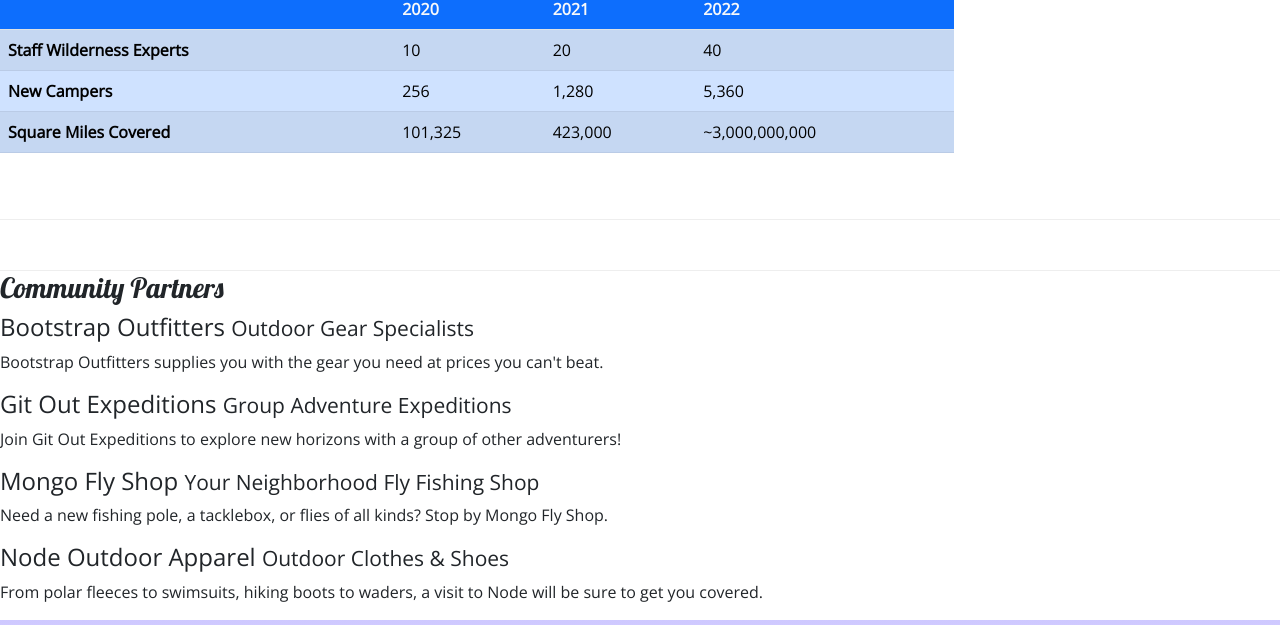
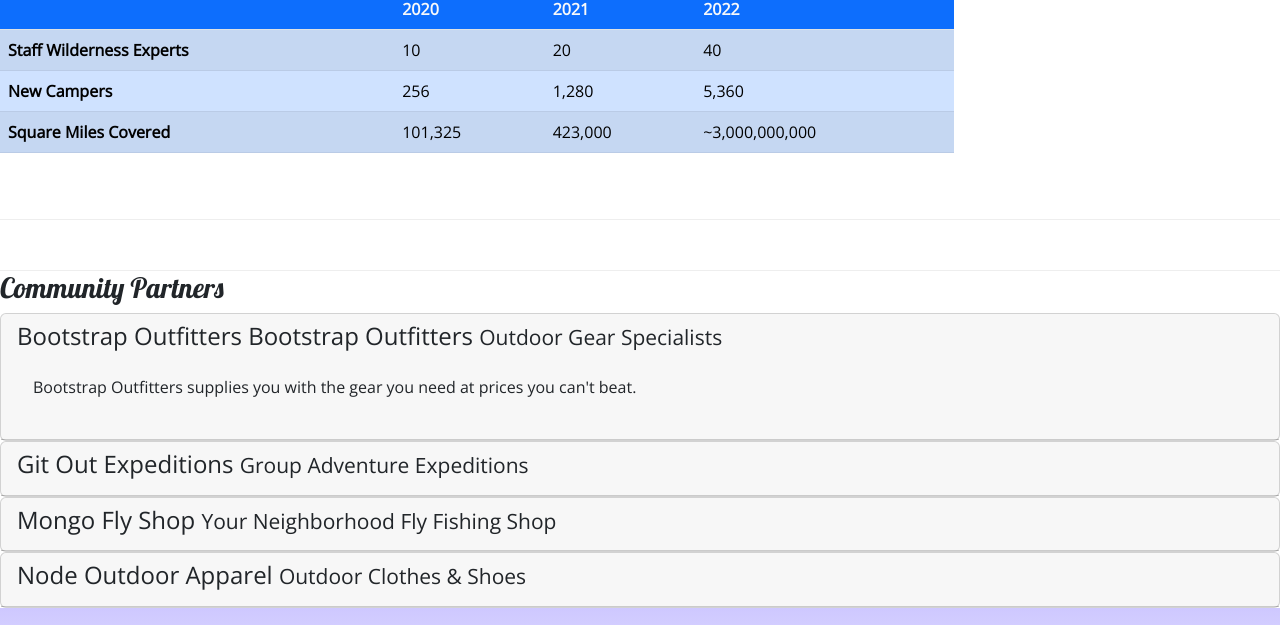
Before and after one commit to drmphobwcodes/nucampsite, a website: page aboutus.html in a window 1280 px wide. Shown: the part 1130-1755 px from the top of the page. Drawn offline with nearby package versions, Linux system fonts and the light colour scheme.

Commit message:
Collapse and Acocordion

```diff
--- a/aboutus.html
+++ b/aboutus.html
@@ -31,7 +31,7 @@
         <button class="navbar-toggler ml-auto" type="button" data-bs-toggle="collapse" data-bs-target="#nucampNavbar">
             <span class="navbar-toggler-icon"></span>
         </button>
-        <div class="collapse navbar-collapse" id="nucampNavbar" >
+        <div class="collapse navbar-collapse" id="nucampNavbar">
             <ul class="navbar-nav">
                 <li class="nav-item"><a class="nav-link active" href="index.html">Home</a></li>
                 <li class="nav-item"><a class="nav-link" href="aboutus.html">About</a></li>
@@ -134,19 +134,76 @@
     </div>
 
     <div class="row">
+        <div id="accordion">
             <h3>Community Partners</h3>
-            <h4>Bootstrap Outfitters <small>Outdoor Gear Specialists</small></h4>
-            <p class="d-none d-sm-block">Bootstrap Outfitters supplies you with the gear you need at prices you can't
+
+            <div class="card">
+                <div role="tab" class="card-header">
+                    <h4>
+                        <a data-toggle="collapse" data-target="#bootstrap">
+                            Bootstrap Outfitters
+                            Bootstrap Outfitters <small>Outdoor Gear Specialists</small>
+                        </a>
+                    </h4>
+                    <div class="collapse show" id="bootstrap" data-parent="#accordion">
+                        <div class="card-body">
+                            <p class="d-none d-sm-block">Bootstrap Outfitters supplies you with the gear you need at
+                                prices you can't
                                 beat.</p>
-            <h4>Git Out Expeditions <small>Group Adventure Expeditions</small></h4>
-            <p class="d-none d-sm-block">Join Git Out Expeditions to explore new horizons with a group of other
+                        </div>
+                    </div>
+                </div>
+            </div>
+
+            <div class="card">
+                <div role="tab" class="card-header">
+                    <h4>
+                        <a class="collapsed" data-toggle="collapse" data-target="#git">
+                            Git Out Expeditions <small>Group Adventure Expeditions</small>
+                        </a>
+                    </h4>
+                    <div class="collapse" id="git" data-parent="#accordion">
+                        <div class="card-body">
+                            <p class="d-none d-sm-block">Join Git Out Expeditions to explore new horizons with a group
+                                of other
                                 adventurers!</p>
-            <h4>Mongo Fly Shop <small>Your Neighborhood Fly Fishing Shop</small></h4>
-            <p class="d-none d-sm-block">Need a new fishing pole, a tacklebox, or flies of all kinds? Stop by Mongo Fly
+                        </div>
+                    </div>
+                </div>
+            </div>
+
+            <div class="card">
+                <div role="tab" class="card-header">
+                    <h4>
+                        <a class="collapsed" data-toggle="collapse" data-target="#mongo">
+                            Mongo Fly Shop <small>Your Neighborhood Fly Fishing Shop</small>
+                        </a>
+                    </h4>
+
+                    <div class="collapse" id="mongo" data-parent="#accordion">
+                        <div class="card-body">
+                            <p class="d-none d-sm-block">Need a new fishing pole, a tacklebox, or flies of all kinds?
+                                Stop by Mongo Fly
                                 Shop.</p>
-            <h4>Node Outdoor Apparel <small>Outdoor Clothes & Shoes</small></h4>
-            <p class="d-none d-sm-block">From polar fleeces to swimsuits, hiking boots to waders, a visit to Node will
+                        </div>
+                    </div>
+                </div>
+            </div>
+
+            <div class="card">
+                <div role="tab" class="card-header">
+                    <h4>
+                        <a class="collapsed" data-toggle="collapse" data-target="#node">
+                            Node Outdoor Apparel <small>Outdoor Clothes & Shoes</small>
+                        </a>
+                    </h4>
+
+                    <div class="collapse" id="node" data-parent="#accordion">
+                        <p class="d-none d-sm-block">From polar fleeces to swimsuits, hiking boots to waders, a visit to
+                            Node will
                             be sure to get you covered.</p>
+                    </div>
+
                 </div>
             </div>
         </div>
@@ -159,7 +216,8 @@
                         <ul class="list-unstyled">
                             <li class="nav-item"><a class="nav-link active" href="index.html"><i
                                         class="fa fa-home fa-lg"></i> Home</a></li>
-                        <li class="nav-item"><a class="nav-link" href="aboutus.html"><i class="fa fa-info fa-lg"></i>
+                            <li class="nav-item"><a class="nav-link" href="aboutus.html"><i
+                                        class="fa fa-info fa-lg"></i>
                                     About</a></li>
                             <li class="nav-item"><a class="nav-link" href="#"><i class="fa fa-list fa-lg"></i> Sites</a>
                             </li>
--- a/css/styles.css
+++ b/css/styles.css
@@ -45,3 +45,8 @@
 .navbar-toggler {
     margin-left: auto;
 }
+
+a, a:hover {
+    color: inherit;
+    text-decoration: none;
+  }
```
Lines whose indentation alone changed are shown as unchanged.
